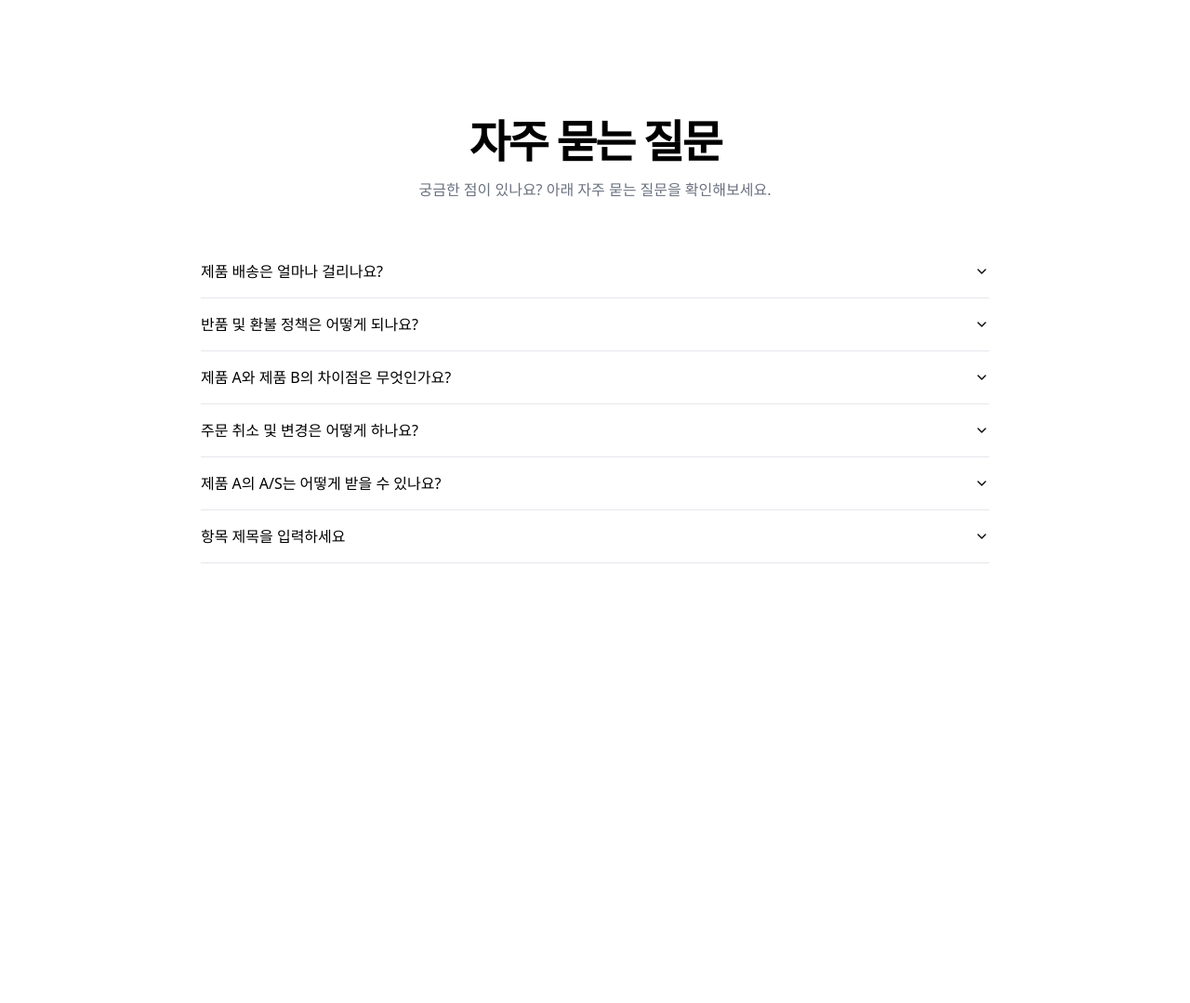
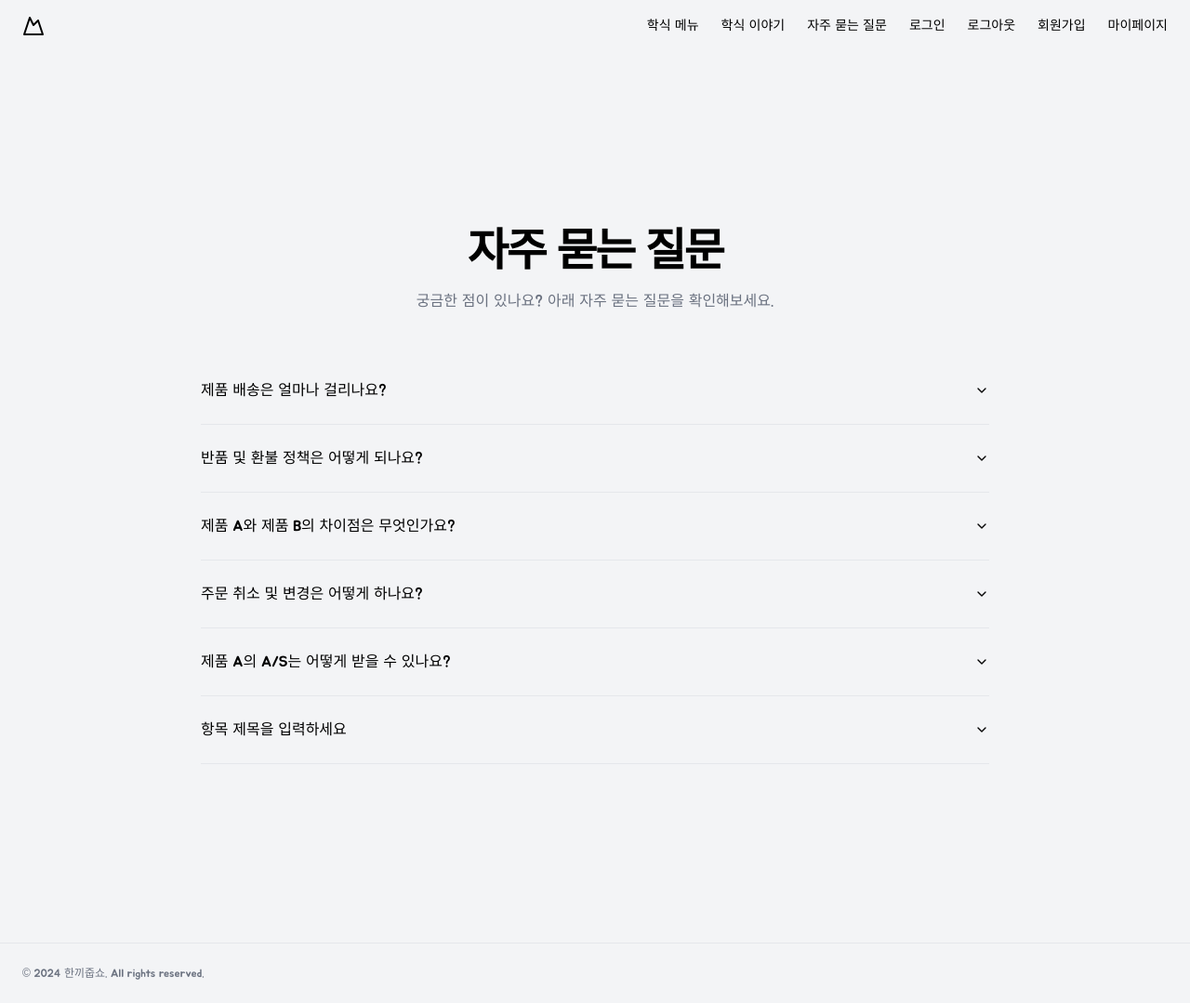
Before and after one commit to jae0478/opensource16team, a Node server app: page /FAQ in a window 1280 px wide. Shown: the whole page at 93% size. Before the commit the page ends 606 px from the top, so only its background shows below. Run offline with Node 20, Linux system fonts and the light colour scheme; some libraries are stand-ins or nearby versions.

Commit message:
- FAQ.ejs 수정 - mail.ejs 이미 구독 중일 때 렌더링 수정

```diff
--- a/server.js
+++ b/server.js
@@ -334,7 +334,9 @@ app.get('/subscribe', (요청, 응답) => {
 app.post('/subscribe', (req, res) => {
     db.collection('email_information').findOne({ email: req.body.email }, function (에러, 결과) {
         if (에러) { res.send("에러입니다.") }
-        else if (결과) { res.send('이미 구독 중입니다 :)') }
+        else if (결과) {
+            res.render("mail.ejs", {data: "이미 구독 중인 계정입니다."});
+         }
         else {
             db.collection('email_information').insertOne({ email: req.body.email }, function (에러, 결과) {
                 console.log("이메일 저장 완료");
--- a/views/FAQ.ejs
+++ b/views/FAQ.ejs
@@ -1,14 +1,79 @@
-<!DOCTYPE html>
-<html lang="ko">
+<!doctype html>
+<html lang="en">
 
 <head>
-    <meta charset="UTF-8">
-    <meta name="viewport" content="width=device-width, initial-scale=1.0">
-    <title>자주 묻는 질문</title>
-    <!-- Tailwind CSS -->
+    <meta charset="utf-8">
+    <meta name="viewport" content="width=device-width, initial-scale=1">
+    <title>한끼줍쇼</title>
+    <!-- CSS 참조 -->
+    <link rel="stylesheet" type="text/css" href="public/main.css">
+    <link href="https://cdn.jsdelivr.net/npm/bootstrap@5.3.3/dist/css/bootstrap.min.css" rel="stylesheet"
+        integrity="sha384-QWTKZyjpPEjISv5WaRU9OFeRpok6YctnYmDr5pNlyT2bRjXh0JMhjY6hW+ALEwIH" crossorigin="anonymous">
+    <link rel="preconnect" href="https://fonts.googleapis.com">
+    <link rel="preconnect" href="https://fonts.gstatic.com" crossorigin>
+    <link href="https://fonts.googleapis.com/css2?family=Jua&display=swap" rel="stylesheet">
+    <link href="https://fonts.googleapis.com/css2?family=Do+Hyeon&display=swap" rel="stylesheet">
+
+    <!-- tailwindcss 참조 -->
     <script src="https://cdn.tailwindcss.com"></script>
+    <style>
+        body {
+            font-family: 'Jua', sans-serif;
+        }
 
-    <style>
+        h1, h2 {
+            font-family: 'Do Hyeon', sans-serif;
+        }
+
+        .stroke h1, .stroke h7 {
+            text-shadow:
+                3px 3px 0 #000,
+                -3px -3px 0 #000,
+                -3px 3px 0 #000,
+                3px -3px 0 #000,
+                3px 0 0 #000,
+                -3px 0 0 #000,
+                0 3px 0 #000,
+                0 -3px 0 #000;
+        }
+
+        .section-title {
+            font-size: 2rem;
+            text-align: center;
+            margin-bottom: 2rem;
+        }
+
+        .highlight {
+            background-color: rgba(247, 159, 129, 0.3);
+            border-radius: 10px;
+            padding: 1rem;
+            display: inline-block;
+        }
+
+        .testimonial-card {
+            background-color: #f9f9f9;
+            border-radius: 10px;
+            box-shadow: 0 4px 6px rgba(0, 0, 0, 0.1);
+            padding: 1.5rem;
+            text-align: center;
+        }
+
+        .testimonial-card blockquote {
+            font-size: 1rem;
+            color: #333;
+        }
+
+        .testimonial-card .author {
+            margin-top: 0.5rem;
+            font-weight: bold;
+            color: #666;
+        }
+
+        .testimonial-card .author-title {
+            font-size: 0.875rem;
+            color: #999;
+        }
+
         .accordion-content {
             overflow: hidden;
             max-height: 0;
@@ -32,8 +97,32 @@
     </style>
 </head>
 
-<body>
-    <section class="w-full py-12 md:py-24 lg:py-32">
+<body class="bg-gray-100 dark:bg-gray-900">
+    <div class="flex flex-col min-h-screen">
+        <header class="px-4 lg:px-6 h-14 flex items-center text-black">
+            <a class="flex items-center justify-center" href="/">
+                <svg xmlns="http://www.w3.org/2000/svg" width="24" height="24" viewBox="0 0 24 24" fill="none"
+                    stroke="currentColor" stroke-width="2" stroke-linecap="round" stroke-linejoin="round"
+                    class="h-6 w-6 text-black">
+                    <path d="m8 3 4 8 5-5 5 15H2L8 3z"></path>
+                </svg>
+                <span class="sr-only">한끼줍쇼</span>
+            </a>
+            <nav class="ml-auto flex gap-4 sm:gap-6">
+                <a class="text-sm font-medium hover:text-gray-200 no-underline" href="/menu">학식 메뉴</a>
+                <a class="text-sm font-medium hover:text-gray-200 no-underline" href="/list">학식 이야기</a>
+                <a class="text-sm font-medium hover:text-gray-200 no-underline" href="/FAQ">자주 묻는 질문</a>
+                <a class="text-sm font-medium hover:text-gray-200 no-underline" href="/login">로그인</a>
+                <a class="text-sm font-medium hover:text-gray-200 no-underline" href="/logout">로그아웃</a>
+                <a class="text-sm font-medium hover:text-gray-200 no-underline" href="/register">회원가입</a>
+                <a class="text-sm font-medium hover:text-gray-200 no-underline" href="/mypage">마이페이지</a>
+            </nav>
+        </header>
+        <main class="flex-1">
+            <!-- 기존 섹션들... -->
+
+            <!-- 이메일 구독 섹션 -->
+            <section class="w-full py-12 md:py-24 lg:py-32 xl:py-48 bg-gradient-to-b text-black">
                 <div class="container px-4 md:px-6 max-w-4xl mx-auto">
                     <div class="space-y-4 text-center">
                         <h1 class="text-3xl font-bold tracking-tighter sm:text-4xl md:text-5xl">자주 묻는 질문</h1>
@@ -168,6 +257,20 @@
                     </div>
                 </div>
             </section>
+        </main>
+        <footer class="flex flex-col gap-2 sm:flex-row py-6 w-full shrink-0 items-center px-4 md:px-6 border-t border-gray-200 dark:border-gray-700">
+            <p class="text-xs text-gray-500 dark:text-gray-400">© 2024 한끼줍쇼. All rights reserved.</p>
+            <nav class="sm:ml-auto flex gap-4 sm:gap-6">
+            </nav>
+        </footer>
+    </div>
+
+    <script src="https://cdn.jsdelivr.net/npm/bootstrap@5.3.3/dist/js/bootstrap.bundle.min.js" integrity="sha384-YvpcrYf0tY3lHB60NNkmXc5s9fDVZLESaAA55NDzOxhy9GkcIdslK1eN7N6jIeHz" crossorigin="anonymous"></script>
+    <script src="https://cdn.jsdelivr.net/npm/@popperjs/core@2.11.8/dist/umd/popper.min.js" integrity="sha384-I7E8VVD/ismYTF4hNIPjVp/Zjvgyol6VFvRkX/vR+Vc4jQkC+hVqc2pM8ODewa9r" crossorigin="anonymous"></script>
+    <script src="https://cdn.jsdelivr.net/npm/bootstrap@5.3.3/dist/js/bootstrap.min.js" integrity="sha384-0pUGZvbkm6XF6gxjEnlmuGrJXVbNuzT9qBBavbLwCsOGabYfZo0T0to5eqruptLy" crossorigin="anonymous"></script>
+</body>
+
+</html>
 
 <script>
             function toggleAccordion(id) {
@@ -189,6 +292,3 @@
             button.setAttribute('aria-expanded', !isOpen);
         }
 </script>
-</body>
-
-</html>
--- a/views/mail.ejs
+++ b/views/mail.ejs
@@ -119,12 +119,14 @@
                                     class="flex h-10 w-72 rounded-md border border-transparent bg-white px-4 py-2 text-gray-800 placeholder-gray-500 focus:outline-none focus:ring-2 focus:ring-offset-2 focus:ring-[#374151] flex-1"
                                     placeholder="이메일 주소 입력" type="email" required>
                                 <div class="invalid-feedback">올바른 이메일 형식이 아닙니다.</div>
-                                <div class="subscribe_email" style="display: none;">이미 구독 중인 이메일입니다.</div>
                                 <button  type="submit"
                                     class="inline-flex h-10 items-center justify-center whitespace-nowrap rounded-md bg-[#4B5563] px-6 py-2 text-sm font-medium text-white shadow-md transition-colors hover:bg-[#374151] focus:outline-none focus:ring-2 focus:ring-offset-2 focus:ring-[#374151]">
                                     구독하기
                                 </button>
                             </div>
+                            <% if (typeof data !== 'undefined') { %>
+                                <p class="subscribe_email" style="font-size: 14px;"><%= data %></p>
+                            <% } %>
                         </form>
                     </div>
                 </div>
```
Lines whose indentation alone changed are shown as unchanged.
